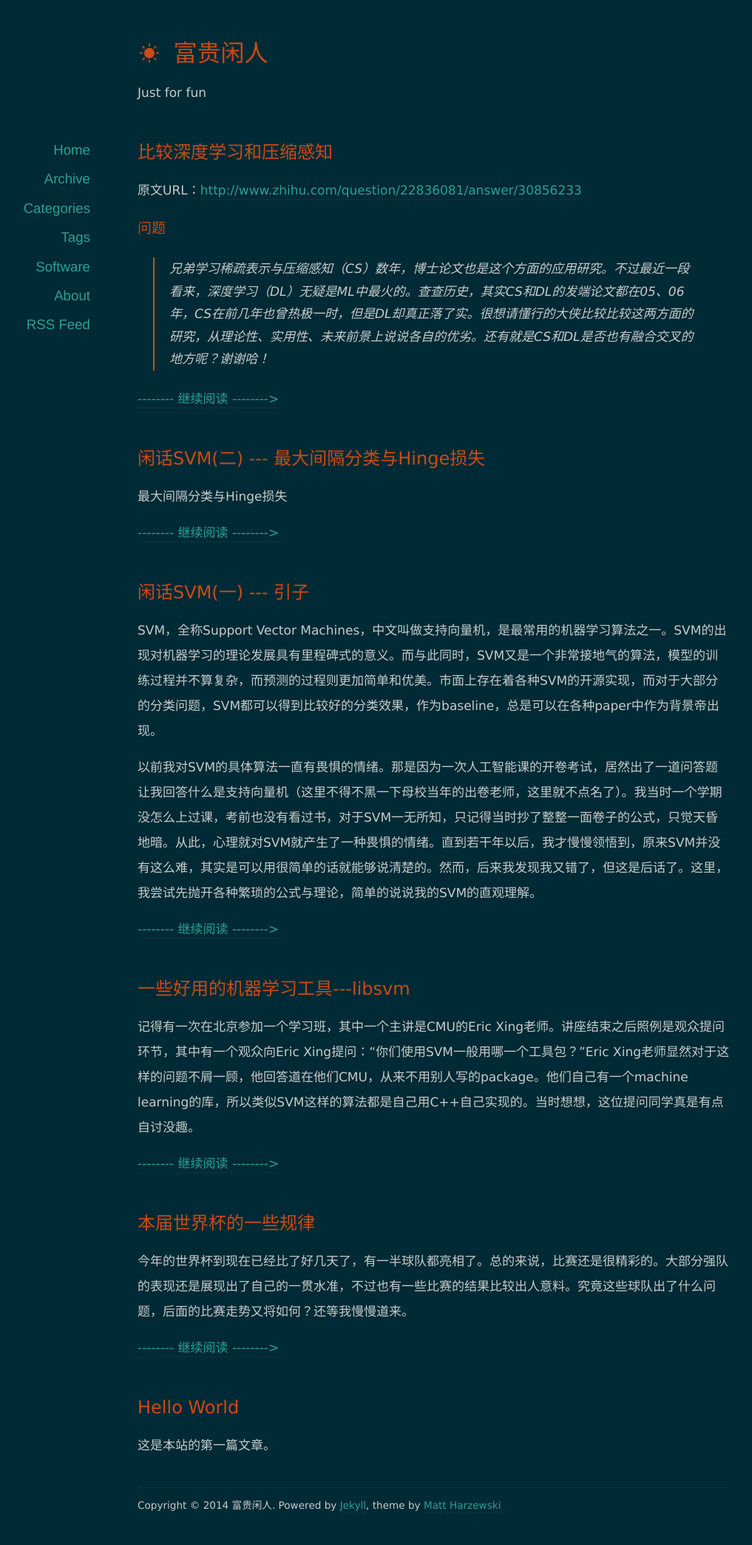
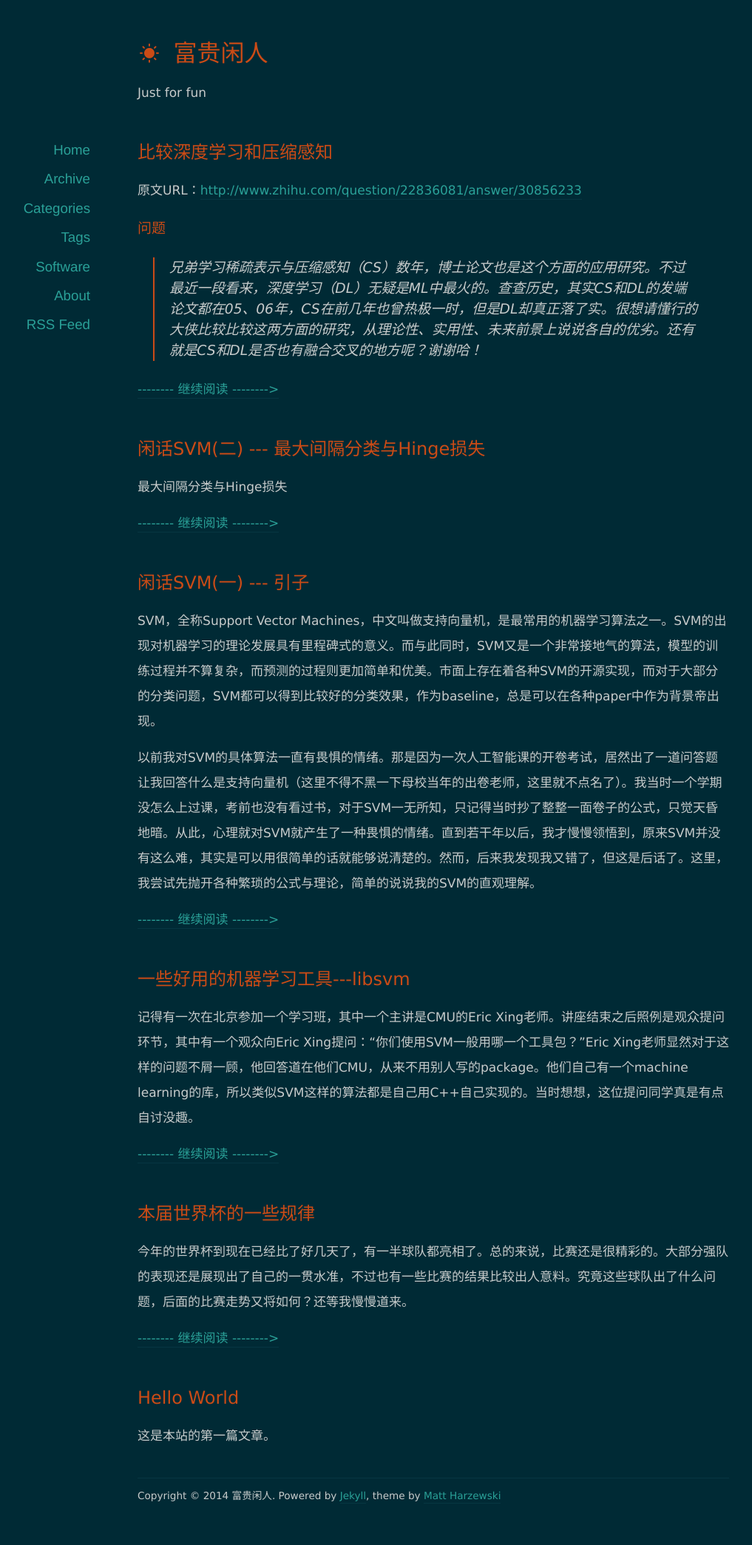
Before and after one commit to orangeprince/orangeprince.github.io, a Jekyll site: the page built from index.html, in a window 1280 px wide. Shown: the whole page at 74% size, without its empty margins (54-1071 px from the left). Built offline with Jekyll 4.4.1, drawn with Linux system fonts in a browser that asks for light colours; nearby versions of some CDN libraries; the list of posts is cut into pages by our own code; comment, search, counter and statistics services are not loaded.

Commit message:
modified:   _layouts/default.html 	modified:   assets/css/style.css

```diff
--- a/_layouts/default.html
+++ b/_layouts/default.html
@@ -81,8 +81,8 @@
 
 
   <footer id="footer">
-    <div class="copyright">Copyright &copy; {{ site.time | date: '%Y' }} {{ site.name }}. Powered by <a href="http://jekyllrb.com">Jekyll</a>, theme by <a href="http://www.webmaster-source.com">Matt Harzewski</a> <script type="text/javascript">var cnzz_protocol = (("https:" == document.location.protocol) ? " https://" : " http://");document.write(unescape("%3Cspan id='cnzz_stat_icon_1000476393'%3E%3C/span%3E%3Cscript src='" + cnzz_protocol +
-"s19.cnzz.com/z_stat.php%3Fid%3D1000476393%26show%3Dpic' type='text/javascript'%3E%3C/script%3E"));</script> </div>
+    <p class="copyright">Copyright &copy; {{ site.time | date: '%Y' }} {{ site.name }}. Powered by <a href="http://jekyllrb.com">Jekyll</a>, theme by <a href="http://www.webmaster-source.com">Matt Harzewski</a> <script type="text/javascript">var cnzz_protocol = (("https:" == document.location.protocol) ? " https://" : " http://");document.write(unescape("%3Cspan id='cnzz_stat_icon_1000476393'%3E%3C/span%3E%3Cscript src='" + cnzz_protocol +
+"s19.cnzz.com/z_stat.php%3Fid%3D1000476393%26show%3Dpic' type='text/javascript'%3E%3C/script%3E"));</script> </p>
   </footer>
 
 
--- a/assets/css/style.css
+++ b/assets/css/style.css
@@ -46,7 +46,7 @@
 	color: #000000;
 }
 
-p { margin-bottom: 15px; font-size: 17px;}
+p { margin-bottom: 15px;}
 ul, ol { padding: 0 0 18px 30px; }
 ol li, ul li { margin-top: 10px; margin-bottom: 10px; }
 em, i { color:#2aa198}
@@ -63,7 +63,7 @@
     margin: 21px 21px;
     padding: 0 20px;
     border-left: 2px solid #000000;
-    font-size: 1.2em;
+    font-size: 1.1em;
     font-style: italic;
     line-height: 1.5em;
 }
```
